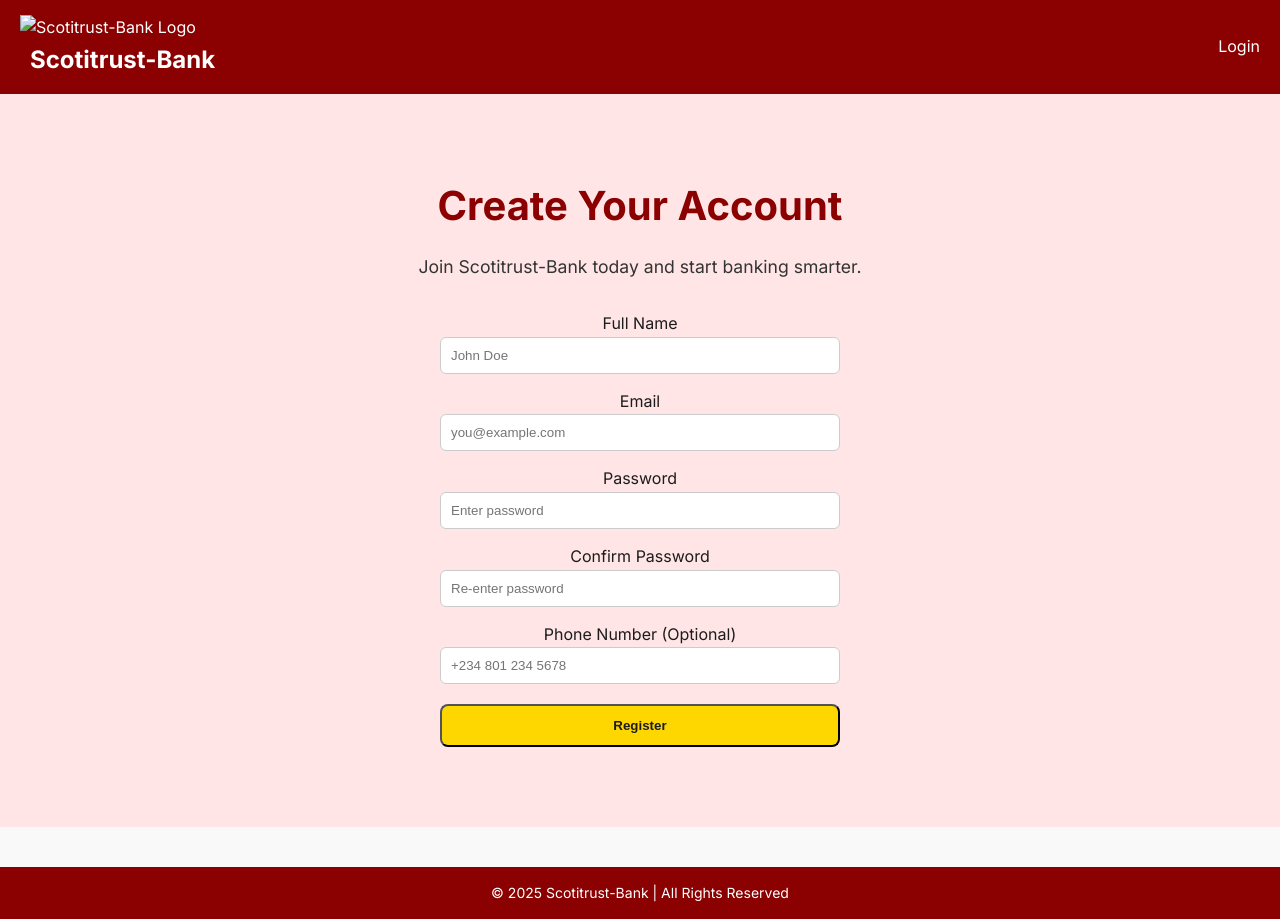
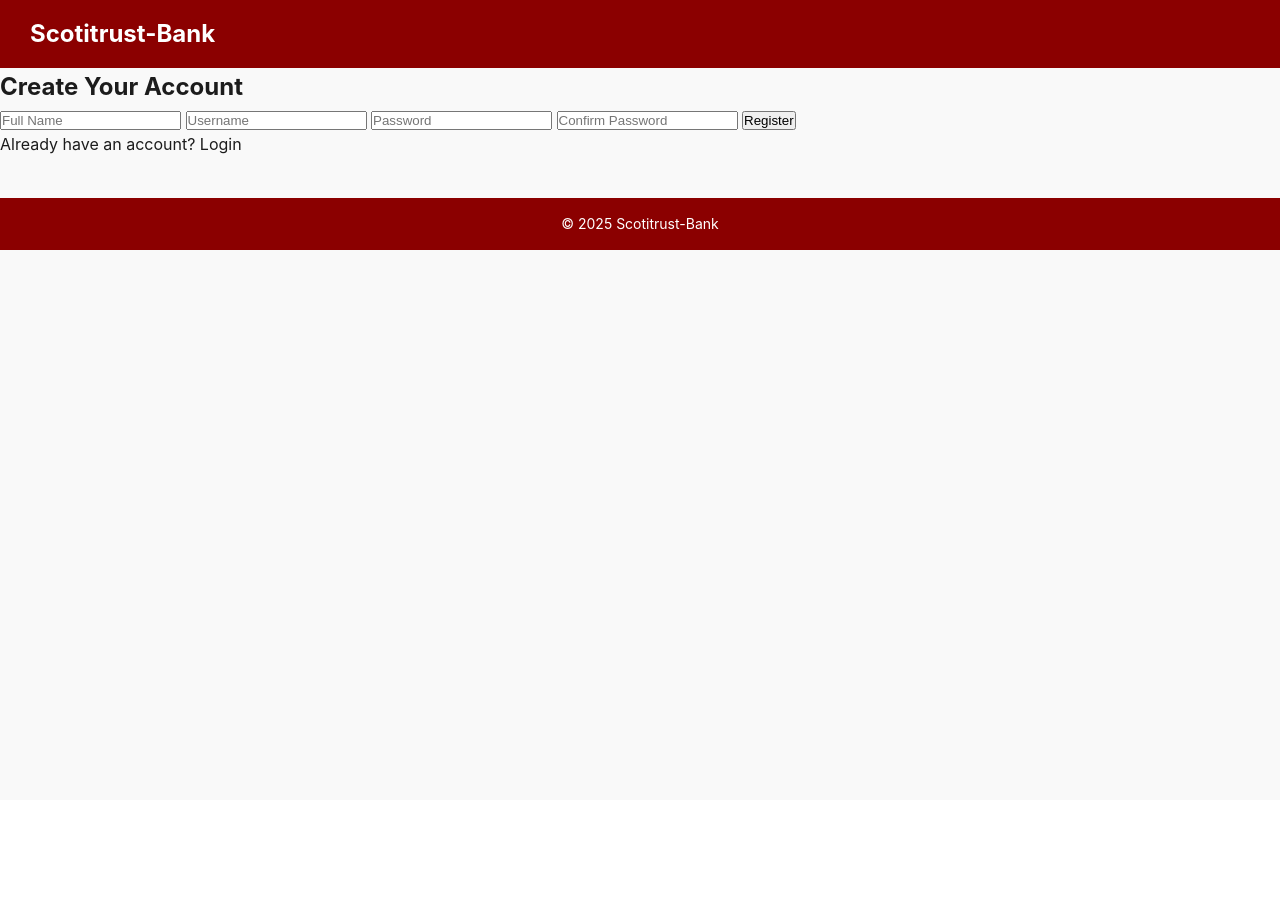
Before and after one commit to alvinmoore703-ui/BankApp, a Flask app: page /register in a window 1280 px wide. After the commit the page ends 250 px from the top, so only its background shows below. Run offline with Flask 3, Linux system fonts and the light colour scheme.

Commit message:
Update register.html
Signed-off-by: alvinmoore703-ui <alvinmoore703@gmail.com>

```diff
--- a/templates/register.html
+++ b/templates/register.html
@@ -5,55 +5,26 @@
 <meta name="viewport" content="width=device-width, initial-scale=1.0">
 <title>Register - Scotitrust-Bank</title>
 <link rel="stylesheet" href="{{ url_for('static', filename='style.css') }}">
-    <link href="https://fonts.googleapis.com/css2?family=Inter:wght@400;600;700&display=swap" rel="stylesheet">
 </head>
 <body>
 <header>
-        <div class="logo-title">
-            <img src="{{ url_for('static', filename='logo.png') }}" alt="Scotitrust-Bank Logo">
     <h1>Scotitrust-Bank</h1>
-        </div>
-        <nav>
-            <a href="/login">Login</a>
-        </nav>
 </header>
 
-    <section class="hero">
+<main>
     <h2>Create Your Account</h2>
-        <p>Join Scotitrust-Bank today and start banking smarter.</p>
-
-        <form action="/register" method="POST" style="max-width: 400px; margin: auto; margin-top: 30px;">
-            <div style="margin-bottom: 15px;">
-                <label for="fullname">Full Name</label><br>
-                <input type="text" name="fullname" id="fullname" placeholder="John Doe" required style="width: 100%; padding: 10px; border-radius: 6px; border: 1px solid #ccc;">
-            </div>
-
-            <div style="margin-bottom: 15px;">
-                <label for="email">Email</label><br>
-                <input type="email" name="email" id="email" placeholder="you@example.com" required style="width: 100%; padding: 10px; border-radius: 6px; border: 1px solid #ccc;">
-            </div>
-
-            <div style="margin-bottom: 15px;">
-                <label for="password">Password</label><br>
-                <input type="password" name="password" id="password" placeholder="Enter password" required style="width: 100%; padding: 10px; border-radius: 6px; border: 1px solid #ccc;">
-            </div>
-
-            <div style="margin-bottom: 15px;">
-                <label for="confirm_password">Confirm Password</label><br>
-                <input type="password" name="confirm_password" id="confirm_password" placeholder="Re-enter password" required style="width: 100%; padding: 10px; border-radius: 6px; border: 1px solid #ccc;">
-            </div>
-
-            <div style="margin-bottom: 20px;">
-                <label for="phone">Phone Number (Optional)</label><br>
-                <input type="tel" name="phone" id="phone" placeholder="+234 801 234 5678" style="width: 100%; padding: 10px; border-radius: 6px; border: 1px solid #ccc;">
-            </div>
-
-            <button type="submit" class="btn" style="width: 100%;">Register</button>
+    <form method="POST">
+        <input type="text" name="fullname" placeholder="Full Name" required>
+        <input type="text" name="username" placeholder="Username" required>
+        <input type="password" name="password" placeholder="Password" required>
+        <input type="password" name="confirm_password" placeholder="Confirm Password" required>
+        <button type="submit">Register</button>
     </form>
-    </section>
+    <p>Already have an account? <a href="/login">Login</a></p>
+</main>
 
 <footer>
-        &copy; 2025 Scotitrust-Bank | All Rights Reserved
+    &copy; 2025 Scotitrust-Bank
 </footer>
 </body>
 </html>
```
Lines whose indentation alone changed are shown as unchanged.
